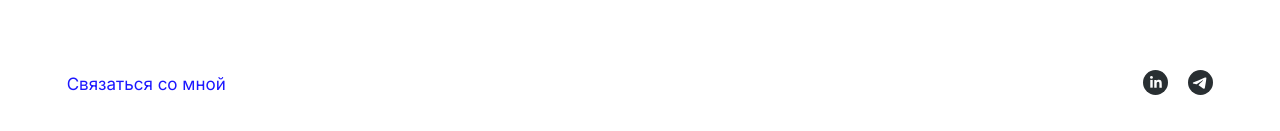
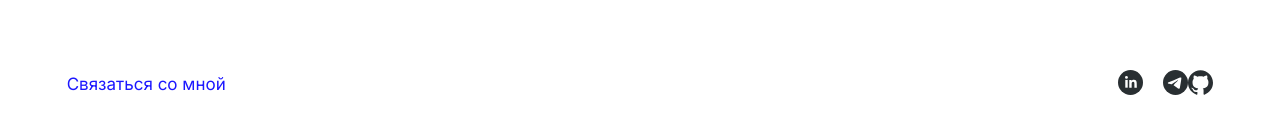
Before and after one commit to Walkaway1919/portfolio, a React (Create React App) app: page / in a window 1280 px wide. Shown: the part 3013-3144 px from the top of the page. Built offline with nearby package versions, Linux system fonts and the light colour scheme.

Commit message:
add links

```diff
--- a/src/components/Footer/Footer.jsx
+++ b/src/components/Footer/Footer.jsx
@@ -3,13 +3,15 @@ import './Footer.scss';
 import { Link } from './Links/Links';
 import iconLinkedin from './Links/Icons/linkedIn_white.svg';
 import iconTelegram from './Links/Icons/telegram_white.svg'
+import iconGit from './Links/Icons/git.svg'
 
 export const Footer = ({className}) => {
     return <footer className={cn("footer", className)}>
         <p className="footer__message">Связаться со мной</p>
         <div className="footer__links">
-            <Link className='in' href="https://www.linkedin.com/in/%D1%8E%D0%BB%D0%B8%D1%8F-%D0%B0%D1%81%D1%82%D0%B0%D1%85%D0%BE%D0%B2%D0%B0-7b44681a9/" alt='linkedin' img={iconLinkedin}/>
+            <Link className='in' href="https://www.linkedin.com/in/walkaway1919" alt='linkedin' img={iconLinkedin}/>
             <Link className='tg' href="https://t.me/nightman_cometh" alt='telegram' img={iconTelegram}/>
+            <Link className='git' href="https://github.com/Walkaway1919" alt='git' img={iconGit}/>
         </div>
     </footer>
 }
```
Also changed, not shown: src/components/Footer/Links/Icons/git.svg (added).
